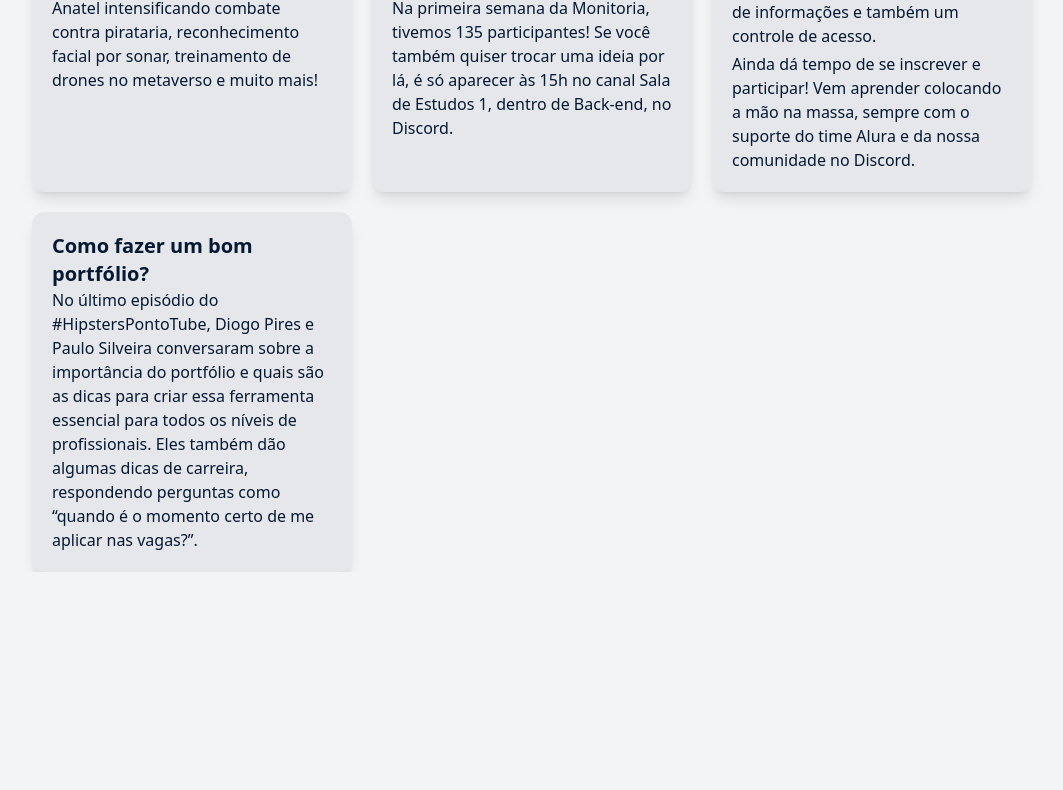
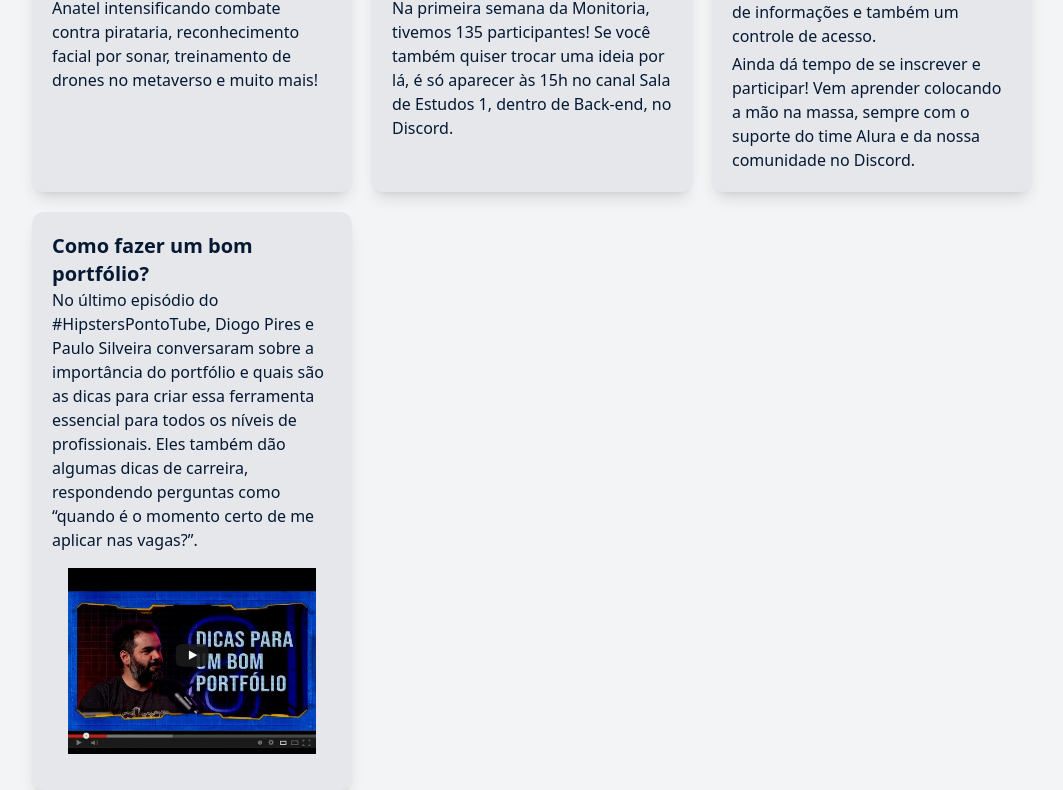
Before and after one commit to gafanhotoalexandre/alura-newsletter, a React (Vite) app: page / in a window 1280 px wide. Shown: the part 464-1254 px from the top of the page, without its empty margins (108-1171 px from the left). Before the commit the page ends 1036 px from the top, so only its background shows below. Built offline with nearby package versions, Linux system fonts and the light colour scheme.

Commit message:
utilizando imagens

```diff
--- a/src/components/Article/index.tsx
+++ b/src/components/Article/index.tsx
@@ -23,6 +23,17 @@ export function Article({ article }: ArticleProps) {
 					>{content}</p>
 				))}
 			</div>
+
+			{ article.image &&
+				<img
+					className="sm:p-4"
+					src={article.image}
+					alt={article.alt}
+				/>
+			}
+			{ article.image && article.alt &&
+				<span className="sr-only">{article.alt}</span>
+			}
 		</div>
 	);
 }
```
Also changed, not shown: public/example.jpeg (added).
